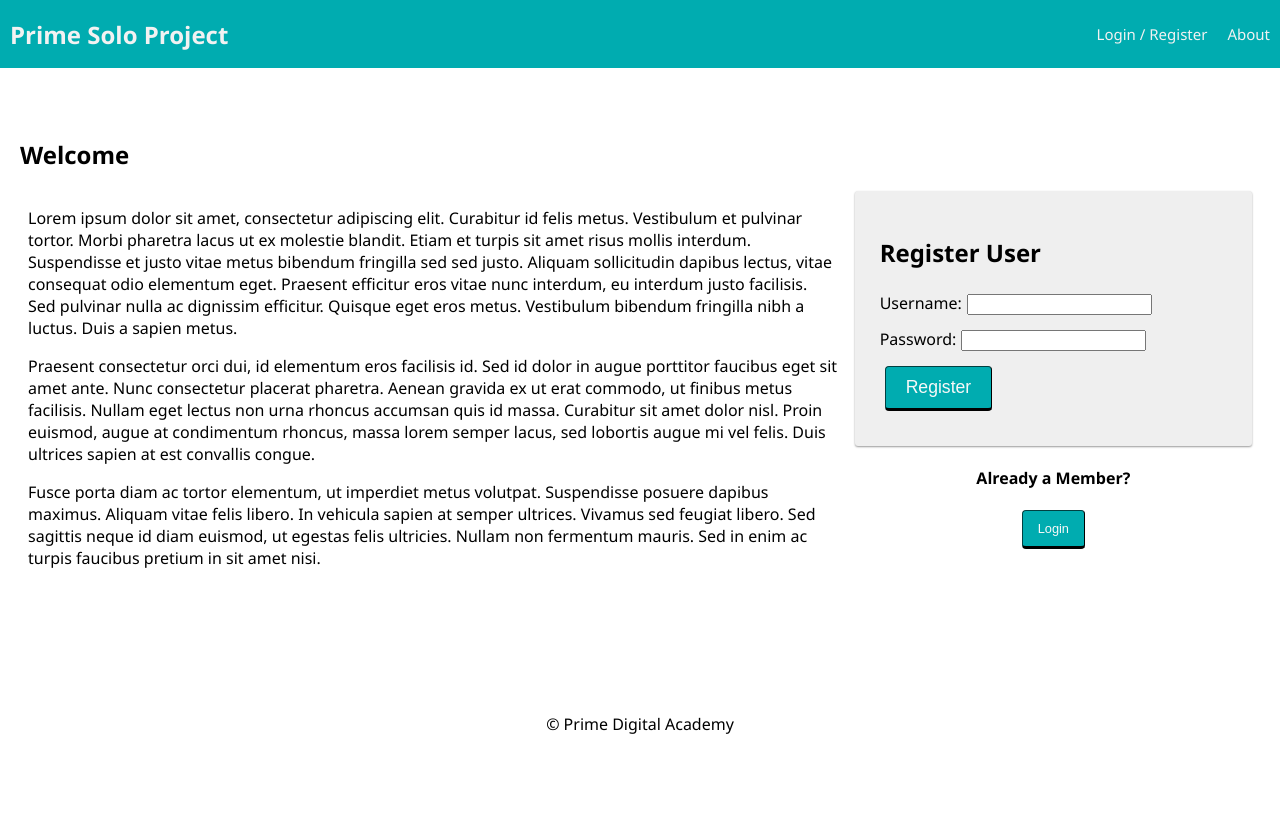
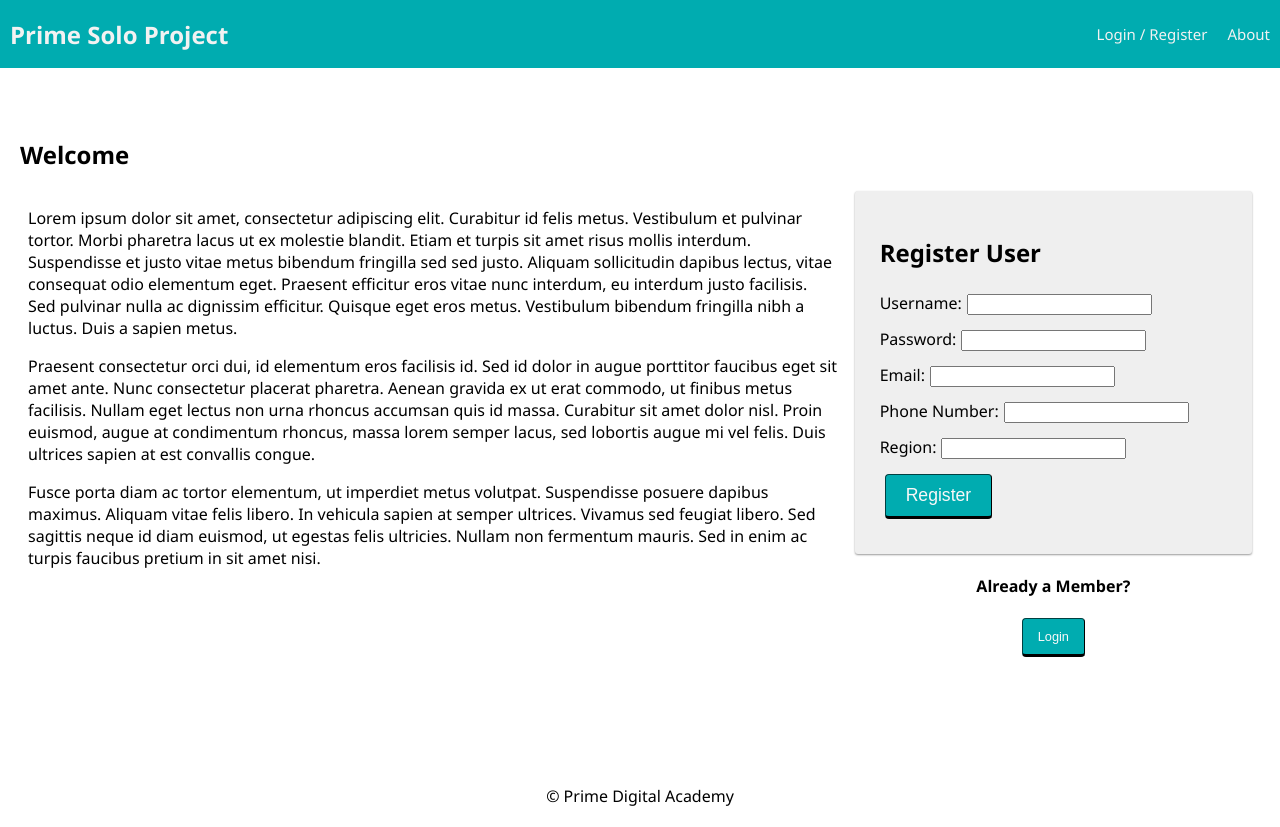
Before and after one commit to Reyals500/arcade-highscore-tracker, a React (Vite) app: page /#/home in a window 1280 px wide. Before the commit the page ends 800 px from the top, so only its background shows below. Built offline with nearby package versions, Linux system fonts and the light colour scheme; no server answers.

Commit message:
Got the registration to include all the info that I need

```diff
--- a/src/components/RegisterForm/RegisterForm.jsx
+++ b/src/components/RegisterForm/RegisterForm.jsx
@@ -4,6 +4,9 @@ import { useDispatch, useSelector } from 'react-redux';
 function RegisterForm() {
   const [username, setUsername] = useState('');
   const [password, setPassword] = useState('');
+  const [email, setEmail] = useState('');
+  const [phoneNumber, setPhoneNumber] = useState('');
+  const [region, setRegion] = useState('');
   const errors = useSelector((store) => store.errors);
   const dispatch = useDispatch();
 
@@ -15,6 +18,9 @@ function RegisterForm() {
       payload: {
         username: username,
         password: password,
+        email: email,
+        phone_number: phoneNumber,
+        region: region,
       },
     });
   }; // end registerUser
@@ -52,6 +58,42 @@ function RegisterForm() {
         </label>
       </div>
       <div>
+        <label htmlFor="email">
+          Email:
+          <input
+            type="text"
+            name="email"
+            value={email}
+            required
+            onChange={(event) => setEmail(event.target.value)}
+          />
+        </label>
+      </div>
+      <div>
+        <label htmlFor="phoneNumber">
+          Phone Number:
+          <input
+            type="text"
+            name="phoneNumber"
+            value={phoneNumber}
+            required
+            onChange={(event) => setPhoneNumber(event.target.value)}
+          />
+        </label>
+      </div>
+      <div>
+        <label htmlFor="region">
+          Region:
+          <input
+            type="text"
+            name="region"
+            value={region}
+            required
+            onChange={(event) => setRegion(event.target.value)}
+          />
+        </label>
+      </div>
+      <div>
         <input className="btn" type="submit" name="submit" value="Register" />
       </div>
     </form>
```
Also changed, not shown: 1 other file (tests, documents, lock files or other folders).
